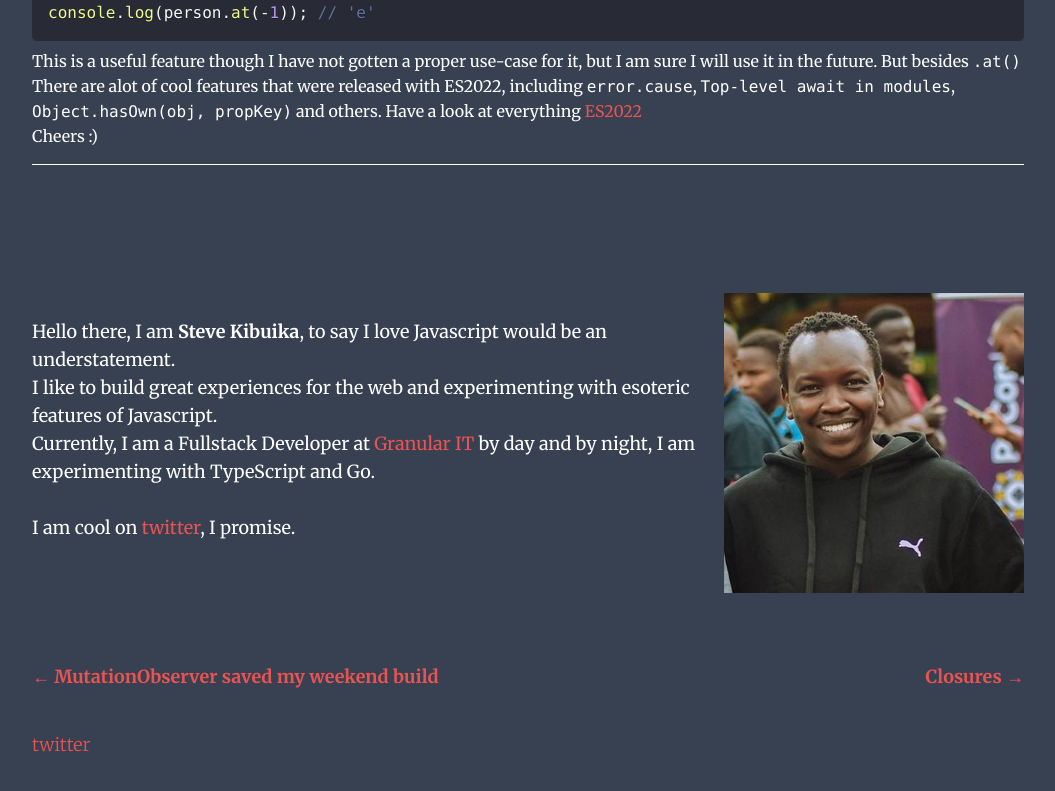
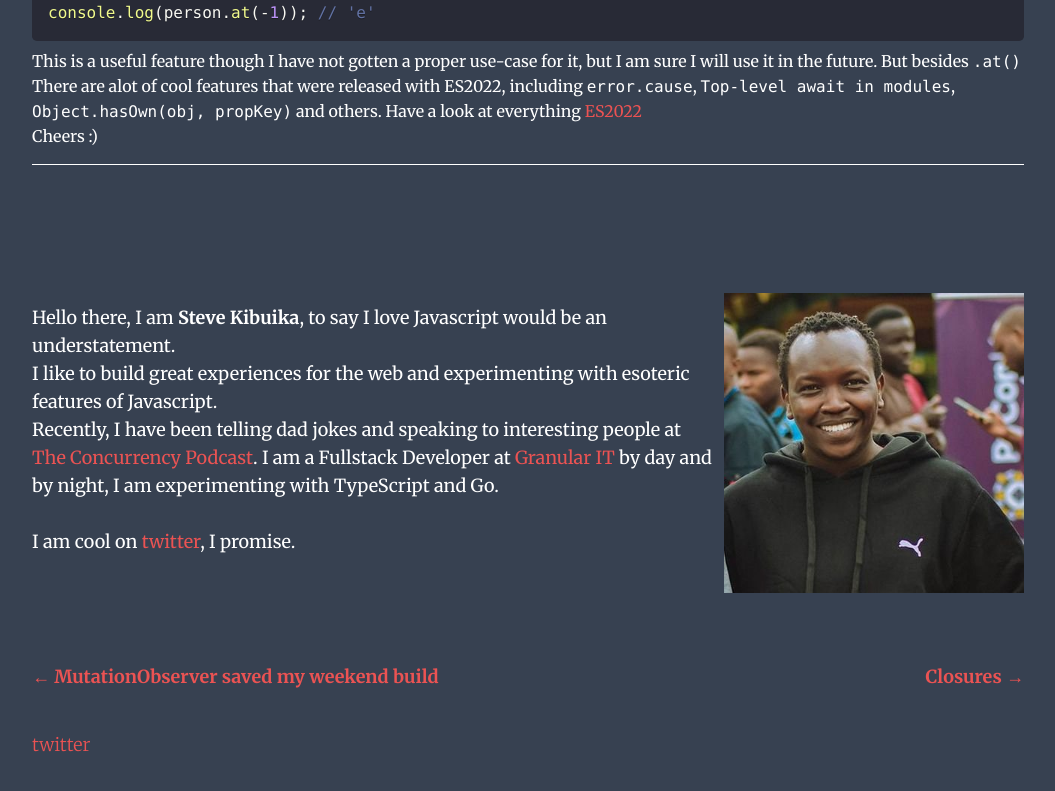
Before and after one commit to kbuika/kibuika.com, a Next.js app: page /post/At-Prototype in a window 1280 px wide. Shown: the part 621-1412 px from the top of the page, without its empty margins (112-1167 px from the left). Built offline with nearby package versions, Linux system fonts and the light colour scheme; what @tailwindcss/typography would draw is missing.

Commit message:
update bio

```diff
--- a/components/common/Bio/Bio.js
+++ b/components/common/Bio/Bio.js
@@ -15,7 +15,8 @@ export function Bio({ className }) {
         <br />
         I like to build great experiences for the web and experimenting with esoteric features of Javascript.
         <br />
-        Currently, I am a Fullstack Developer at <a href="https://granularit.com/">Granular IT</a> by day and by night, I am experimenting with TypeScript and Go.
+        Recently, I have been telling dad jokes and speaking to interesting people at <a href="https://anchor.fm/concurrency-podcast" target="_blank" rel="noopener noreferrer">The Concurrency Podcast</a>.
+        I am a Fullstack Developer at <a href="https://granularit.com/" target="_blank" rel="noopener noreferrer">Granular IT</a> by day and by night, I am experimenting with TypeScript and Go.
         <br />
         <br />
         I am cool on{" "}
```
